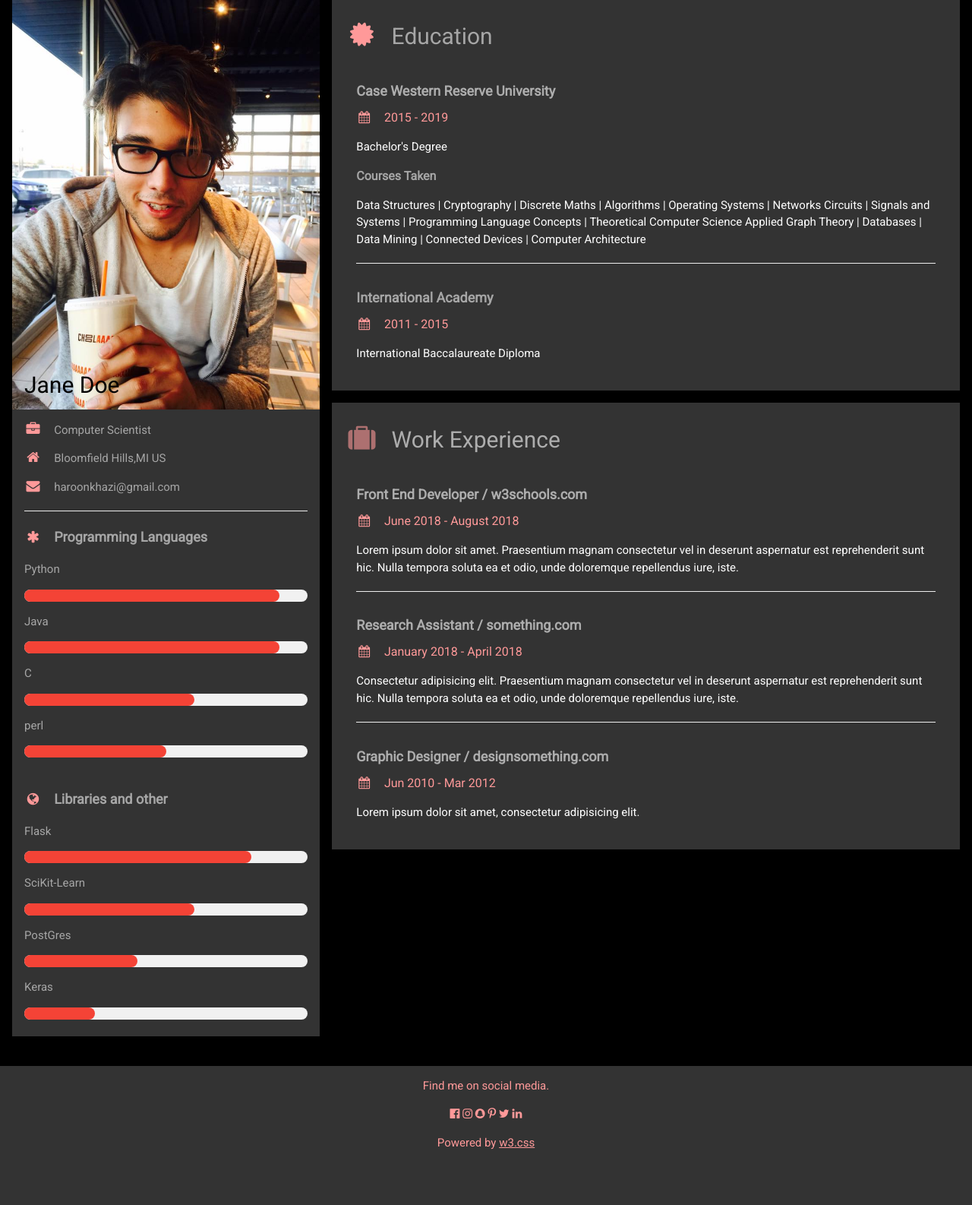
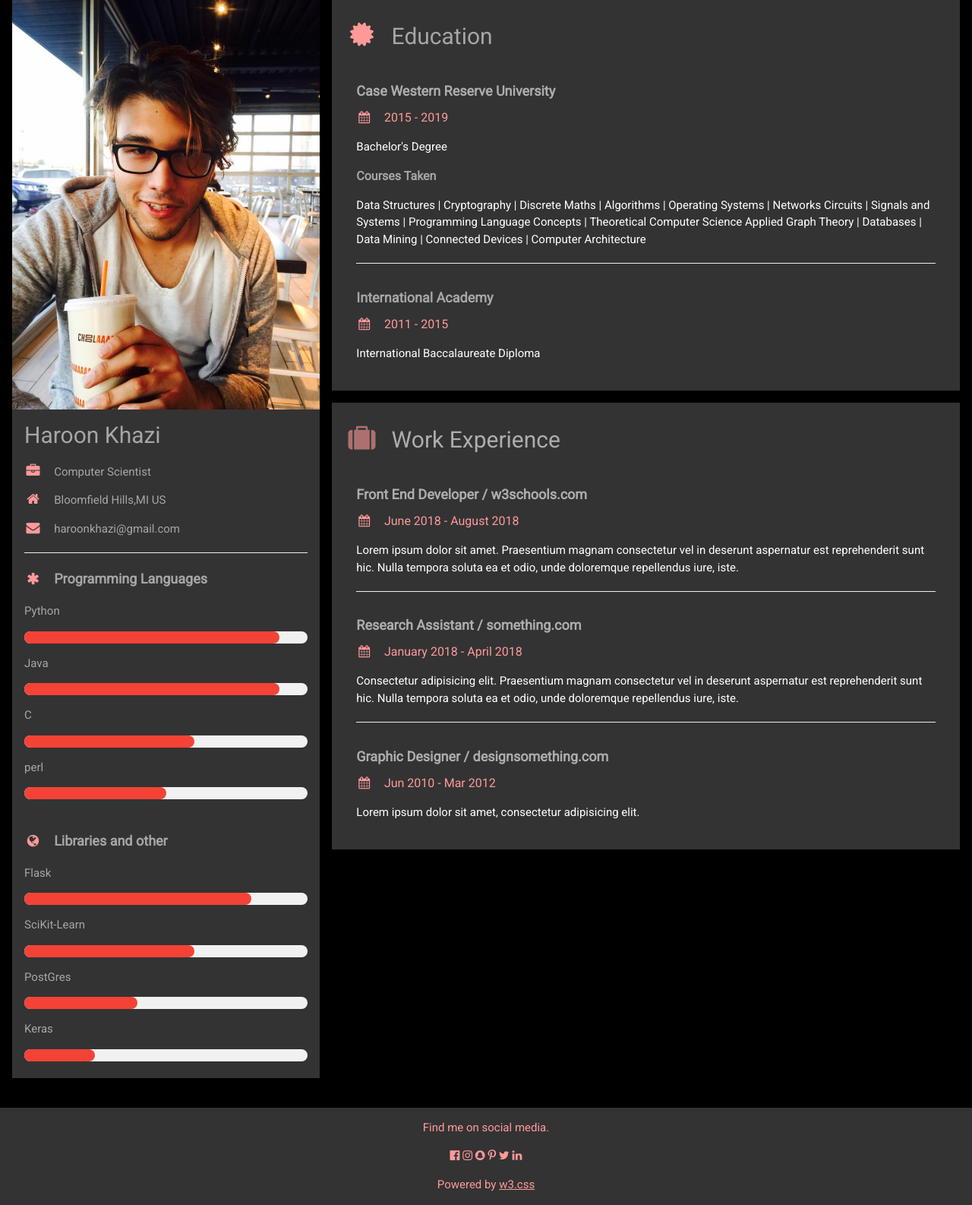
Before and after one commit to haroonkhazi/Website, a Flask app: template templates/home.html in a window 1280 px wide. Shown: the part 17-1603 px from the top of the page at 76% size. Before the commit the page ends 1530 px from the top, so only its background shows below. Run offline with Flask 2, Linux system fonts and the light colour scheme; the template is opened without the code that fills it, so the values that code supplies are empty.

Commit message:
update home html

```diff
--- a/templates/home.html
+++ b/templates/home.html
@@ -23,11 +23,9 @@ html,body,h1,h2,h3,h4,h5,h6 {font-family: "Roboto", sans-serif}
       <div class="w3-white w3-text-grey w3-card-4">
         <div class="w3-display-container">
           <img src="/static/haroonkhazi.jpg" style="width:100%" alt="Avatar">
-          <div class="w3-display-bottomleft w3-container w3-text-black">
-            <h2>Jane Doe</h2>
-          </div>
         </div>
         <div class="w3-container" style="background-color:#333333;color:#a6a6a6;">
+          <h2>Haroon Khazi</h2>
           <p><i class="fa fa-briefcase fa-fw w3-margin-right w3-large" style="color:#ff9999;"></i>Computer Scientist</p>
           <p><i class="fa fa-home fa-fw w3-margin-right w3-large" style="color:#ff9999;"></i>Bloomfield Hills,MI US</p>
           <p><i class="fa fa-envelope fa-fw w3-margin-right w3-large" style="color:#ff9999;"></i>haroonkhazi@gmail.com</p>
```
